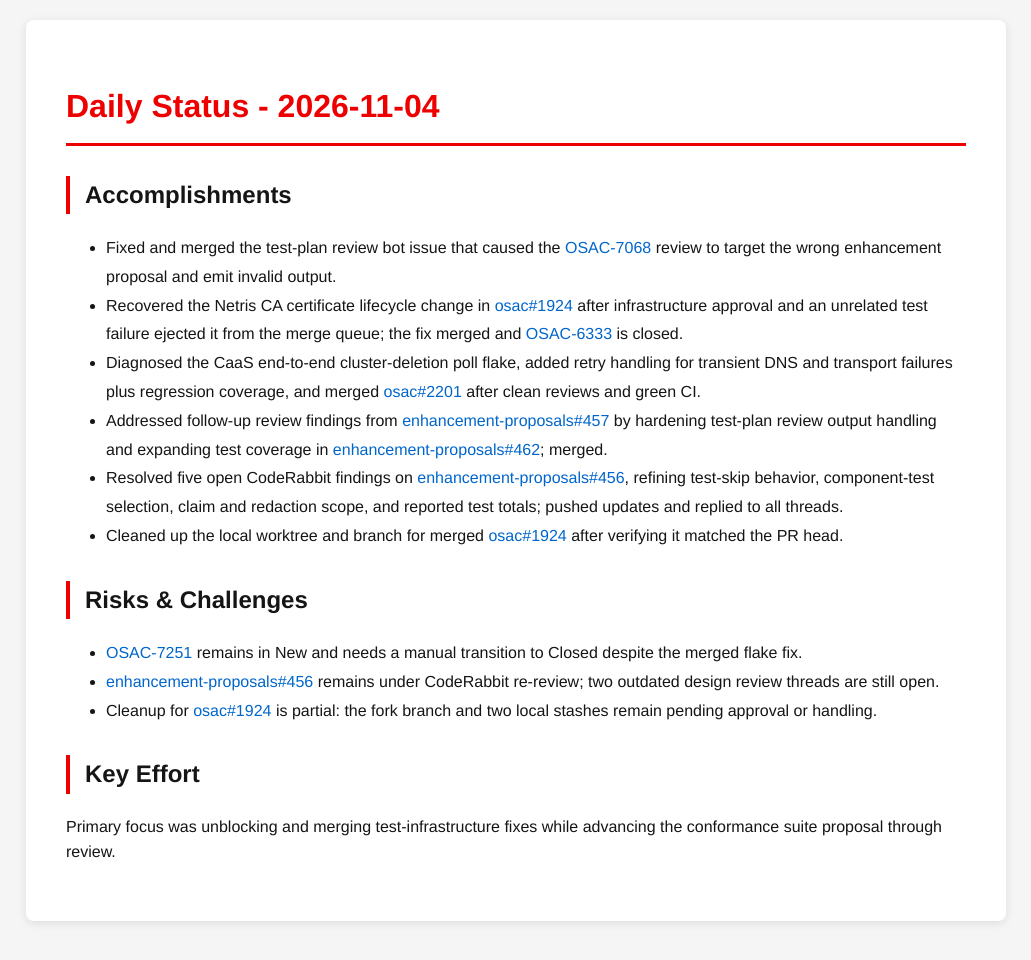
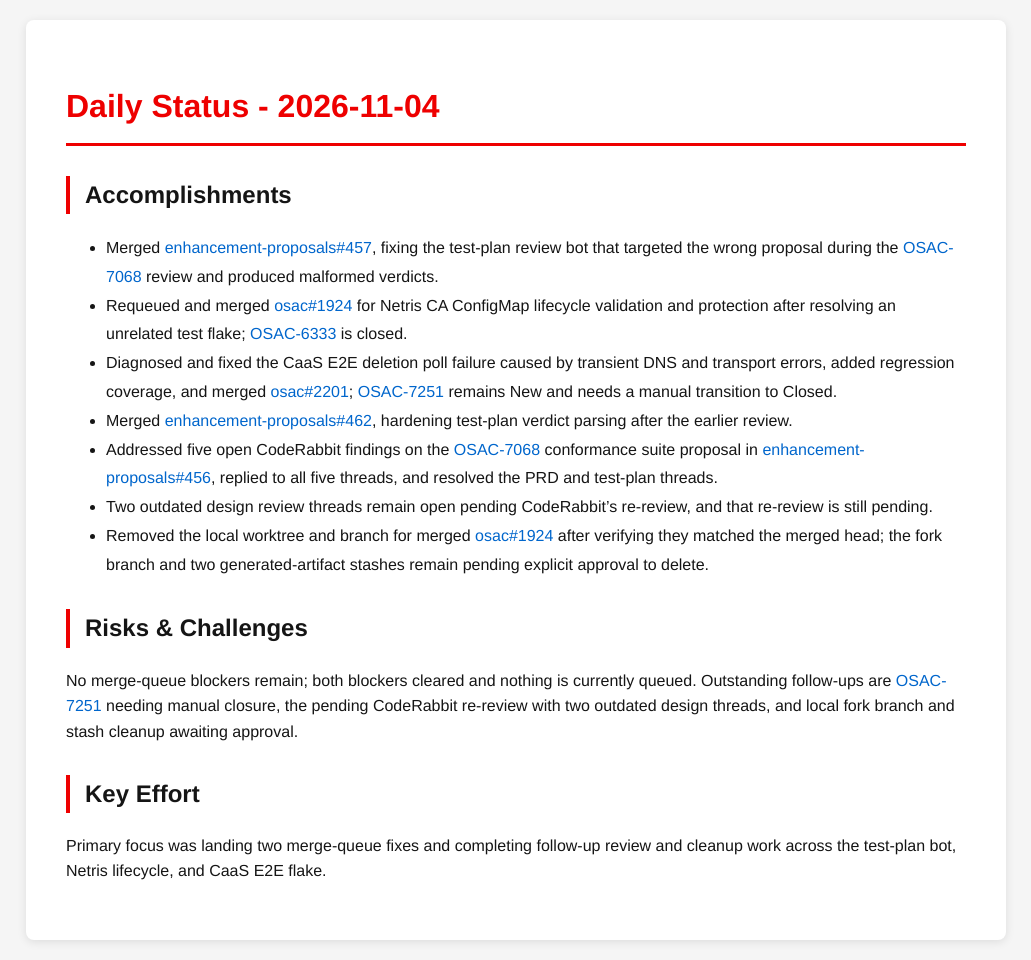
Before and after one commit to tzvatot/daily-status, a Jekyll site: the page built from 2026-11-04.md, in a window 1280 px wide. Shown: the whole page, without its empty margins (124-1155 px from the left). Built offline with Jekyll 4.4.1, drawn with Linux system fonts in a browser that asks for light colours.

Commit message:
Daily status update - 2026-11-04

```diff
--- a/2026-11-04.md
+++ b/2026-11-04.md
@@ -7,17 +7,16 @@ date: 2026-11-04
 # Daily Status - 2026-11-04
 
 ## Accomplishments
-- Fixed and merged the test-plan review bot issue that caused the [OSAC-7068](https://redhat.atlassian.net/browse/OSAC-7068) review to target the wrong enhancement proposal and emit invalid output.
-- Recovered the Netris CA certificate lifecycle change in [osac#1924](https://github.com/osac-project/osac/pull/1924) after infrastructure approval and an unrelated test failure ejected it from the merge queue; the fix merged and [OSAC-6333](https://redhat.atlassian.net/browse/OSAC-6333) is closed.
-- Diagnosed the CaaS end-to-end cluster-deletion poll flake, added retry handling for transient DNS and transport failures plus regression coverage, and merged [osac#2201](https://github.com/osac-project/osac/pull/2201) after clean reviews and green CI.
-- Addressed follow-up review findings from [enhancement-proposals#457](https://github.com/osac-project/enhancement-proposals/pull/457) by hardening test-plan review output handling and expanding test coverage in [enhancement-proposals#462](https://github.com/osac-project/enhancement-proposals/pull/462); merged.
-- Resolved five open CodeRabbit findings on [enhancement-proposals#456](https://github.com/osac-project/enhancement-proposals/pull/456), refining test-skip behavior, component-test selection, claim and redaction scope, and reported test totals; pushed updates and replied to all threads.
-- Cleaned up the local worktree and branch for merged [osac#1924](https://github.com/osac-project/osac/pull/1924) after verifying it matched the PR head.
+- Merged [enhancement-proposals#457](https://github.com/osac-project/enhancement-proposals/pull/457), fixing the test-plan review bot that targeted the wrong proposal during the [OSAC-7068](https://redhat.atlassian.net/browse/OSAC-7068) review and produced malformed verdicts.
+- Requeued and merged [osac#1924](https://github.com/osac-project/osac/pull/1924) for Netris CA ConfigMap lifecycle validation and protection after resolving an unrelated test flake; [OSAC-6333](https://redhat.atlassian.net/browse/OSAC-6333) is closed.
+- Diagnosed and fixed the CaaS E2E deletion poll failure caused by transient DNS and transport errors, added regression coverage, and merged [osac#2201](https://github.com/osac-project/osac/pull/2201); [OSAC-7251](https://redhat.atlassian.net/browse/OSAC-7251) remains New and needs a manual transition to Closed.
+- Merged [enhancement-proposals#462](https://github.com/osac-project/enhancement-proposals/pull/462), hardening test-plan verdict parsing after the earlier review.
+- Addressed five open CodeRabbit findings on the [OSAC-7068](https://redhat.atlassian.net/browse/OSAC-7068) conformance suite proposal in [enhancement-proposals#456](https://github.com/osac-project/enhancement-proposals/pull/456), replied to all five threads, and resolved the PRD and test-plan threads.
+- Two outdated design review threads remain open pending CodeRabbit's re-review, and that re-review is still pending.
+- Removed the local worktree and branch for merged [osac#1924](https://github.com/osac-project/osac/pull/1924) after verifying they matched the merged head; the fork branch and two generated-artifact stashes remain pending explicit approval to delete.
 
 ## Risks & Challenges
-- [OSAC-7251](https://redhat.atlassian.net/browse/OSAC-7251) remains in New and needs a manual transition to Closed despite the merged flake fix.
-- [enhancement-proposals#456](https://github.com/osac-project/enhancement-proposals/pull/456) remains under CodeRabbit re-review; two outdated design review threads are still open.
-- Cleanup for [osac#1924](https://github.com/osac-project/osac/pull/1924) is partial: the fork branch and two local stashes remain pending approval or handling.
+No merge-queue blockers remain; both blockers cleared and nothing is currently queued. Outstanding follow-ups are [OSAC-7251](https://redhat.atlassian.net/browse/OSAC-7251) needing manual closure, the pending CodeRabbit re-review with two outdated design threads, and local fork branch and stash cleanup awaiting approval.
 
 ## Key Effort
-Primary focus was unblocking and merging test-infrastructure fixes while advancing the conformance suite proposal through review.
+Primary focus was landing two merge-queue fixes and completing follow-up review and cleanup work across the test-plan bot, Netris lifecycle, and CaaS E2E flake.
```
